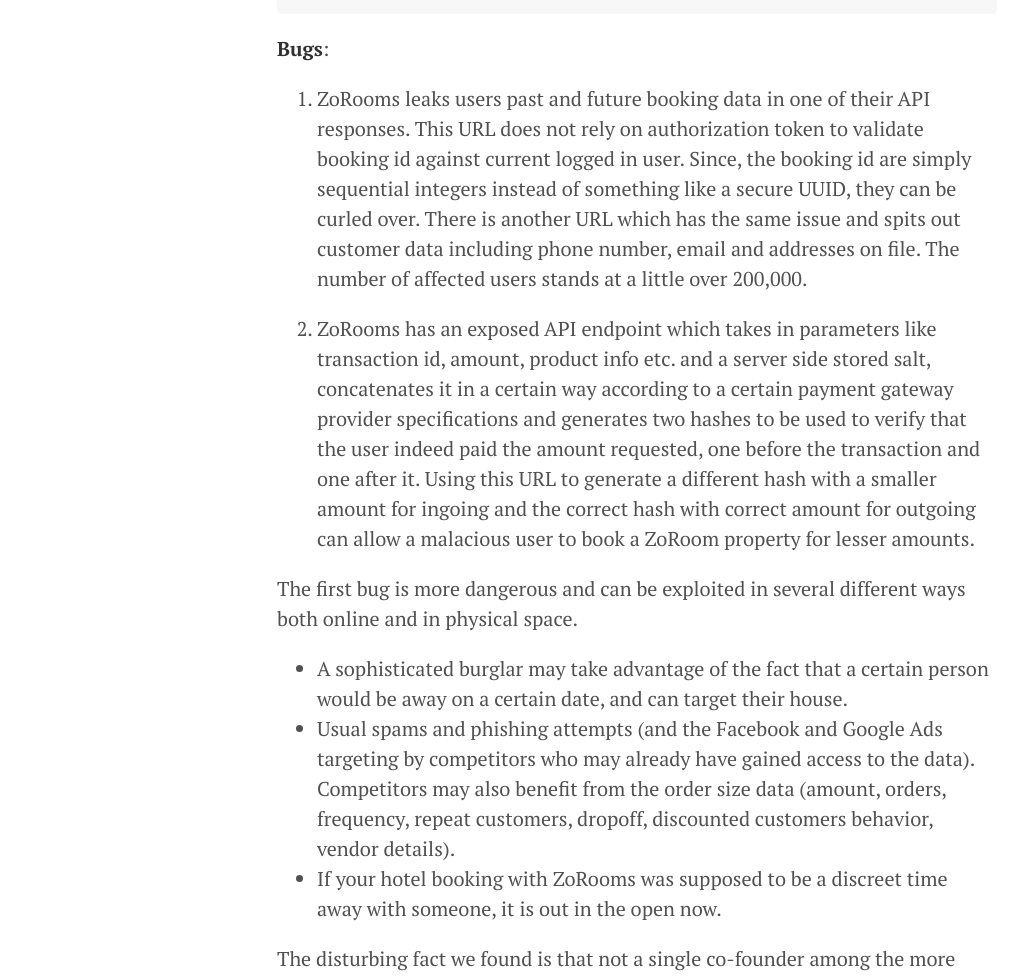
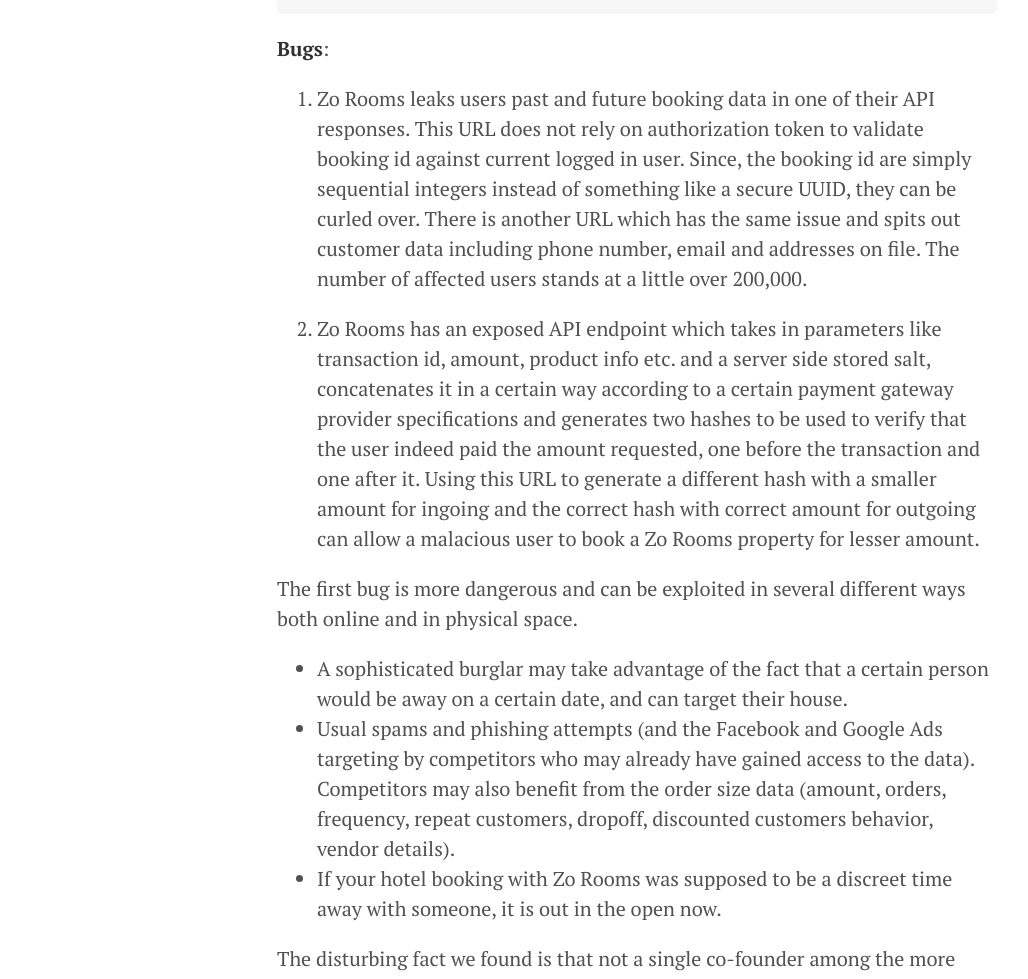
Before and after one commit to FallibleInc/blog, a Jekyll site: the page built from _posts/2015-10-30-ZoRooms-user-data-leak-free-booking-hack.md, in a window 1280 px wide and 1400 px high, scrolled down 4073 px. Shown: the part 175-1154 px from the top of the window, without its empty margins (3-1031 px from the left). Built offline with Jekyll 4.4.1, drawn with Linux system fonts in a browser that asks for light colours; comment, search, counter and statistics services are not loaded; some of the changed text lies outside the part shown.

Commit message:
Updated 2015-10-30-ZoRooms-user-data-leak-free-booking-hack.md

```diff
--- a/_posts/2015-10-30-ZoRooms-user-data-leak-free-booking-hack.md
+++ b/_posts/2015-10-30-ZoRooms-user-data-leak-free-booking-hack.md
@@ -1,16 +1,16 @@
 ---
 layout: post
-title: "Bug#13: ZoRooms leaks all users personal and bookings data"
+title: "Bug#13: Zo Rooms leaks all users personal and bookings data"
 published: true
 ---
 
 
-**Company**: ZoRooms, started in 2015, aggregates budgets hotels. They have raised more than 300 crores INR ($45m+).
+**Company**: Zo Rooms, started in 2015, aggregates budgets hotels. They have raised more than 300 crores INR ($45m+).
 **Valuation**: $100m+ (approximated)
 
 Last week, we discovered even more bugs in potential Indian unicorns, taking our count to 19 from the [11 we discovered earlier](https://medium.com/@fallible/we-discovered-severe-bugs-in-11-startups-worth-3-billion-in-a-week-cf2a856edb94).
 
-We mailed about the to ZoRooms customer support and received no reply. After waiting for 4 days, we mailed to the 7 co-founders of ZoRooms and their head of products but the mails went unreplied.
+We mailed about the to Zo Rooms customer support and received no reply. After waiting for 4 days, we mailed to the 7 co-founders of Zo Rooms and their head of products but the mails went unreplied.
 ![zorooms.png]({{site.baseurl}}/zorooms.png)
 
 
@@ -26,15 +26,15 @@ We then added their CEO and co-founders in a Whatsapp group and informed them ab
 
 **Bugs**:
 
-1. ZoRooms leaks users past and future booking data in one of their API responses. This URL does not rely on authorization token to validate booking id against current logged in user. Since, the booking id are simply sequential integers instead of something like a secure UUID, they can be curled over.  There is another URL which has the same issue and spits out customer data including phone number, email and addresses on file. The number of affected users stands at a little over 200,000.
+1. Zo Rooms leaks users past and future booking data in one of their API responses. This URL does not rely on authorization token to validate booking id against current logged in user. Since, the booking id are simply sequential integers instead of something like a secure UUID, they can be curled over.  There is another URL which has the same issue and spits out customer data including phone number, email and addresses on file. The number of affected users stands at a little over 200,000.
 
-2. ZoRooms has an exposed API endpoint which takes in parameters like transaction id, amount, product info etc. and a server side stored salt, concatenates it in a certain way according to a certain payment gateway provider specifications and generates two hashes to be used to verify that the user indeed paid the amount requested, one before the transaction and one after it. Using this URL to generate a different hash with a smaller amount for ingoing and the correct hash with correct amount for outgoing can allow a malacious user to book a ZoRoom property for lesser amounts.
+2. Zo Rooms has an exposed API endpoint which takes in parameters like transaction id, amount, product info etc. and a server side stored salt, concatenates it in a certain way according to a certain payment gateway provider specifications and generates two hashes to be used to verify that the user indeed paid the amount requested, one before the transaction and one after it. Using this URL to generate a different hash with a smaller amount for ingoing and the correct hash with correct amount for outgoing can allow a malacious user to book a Zo Rooms property for lesser amount.
 
 The first bug is more dangerous and can be exploited in several different ways both online and in physical space.
 
 - A sophisticated burglar may take advantage of the fact that a certain person would be away on a certain date, and can target their house.
 - Usual spams and phishing attempts (and the Facebook and Google Ads targeting by competitors who may already have gained access to the data). Competitors may also benefit from the order size data (amount, orders, frequency, repeat customers, dropoff, discounted customers behavior, vendor details).
-- If your hotel booking with ZoRooms was supposed to be a discreet time away with someone, it is out in the open now.
+- If your hotel booking with Zo Rooms was supposed to be a discreet time away with someone, it is out in the open now.
 
 
 The disturbing fact we found is that not a single co-founder among the more than a half-dozen seemed to care to respond to our email. We hope this blog post reaches them and the bug is fixed.
```
